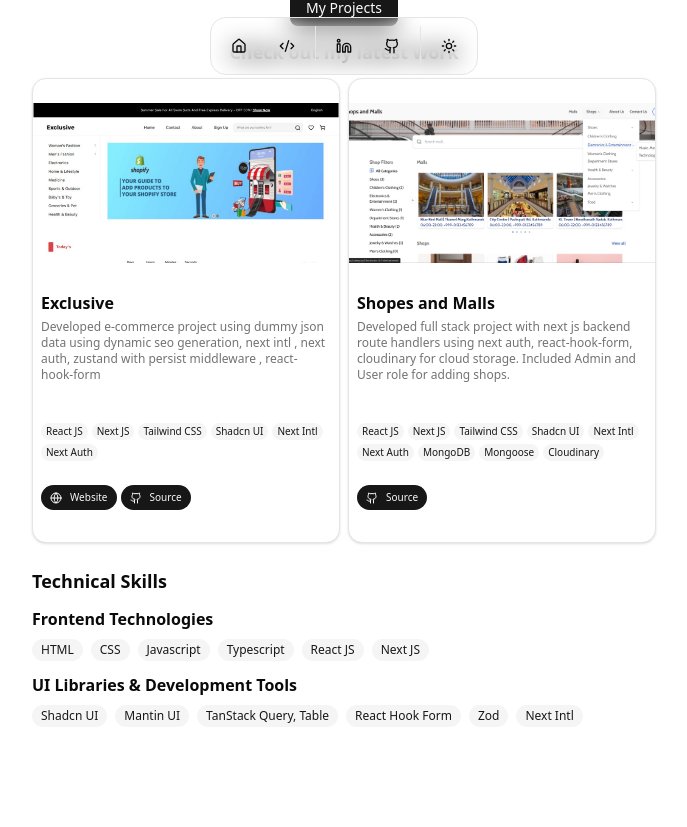
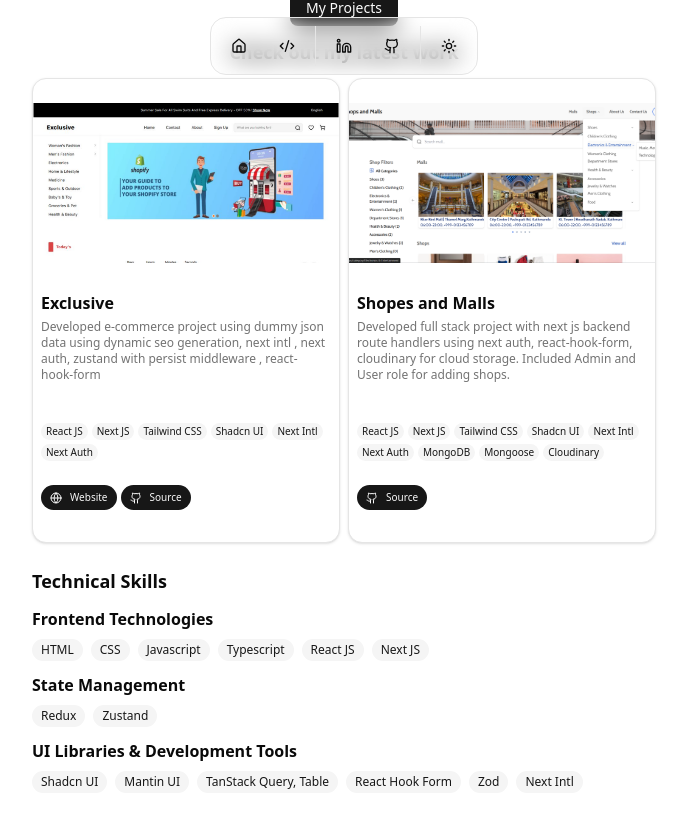
Before and after one commit to Ujwal01S/protfolio, a Next.js app: page / in a window 1280 px wide. Shown: the part 717-1544 px from the top of the page, without its empty margins (296-983 px from the left). Built offline with nearby package versions, Linux system fonts and the light colour scheme; a web font is replaced by a local one.

Commit message:
feat:adding tech stacks

```diff
--- a/src/app/_mocks/tech-stack.ts
+++ b/src/app/_mocks/tech-stack.ts
@@ -7,6 +7,8 @@ export const frontendStack = [
   "Next JS",
 ];
 
+export const stateManagement = ["Redux", "Zustand"];
+
 export const frontendTools = [
   "Shadcn UI",
   "Mantin UI",
--- a/src/components/modules/tech-stack.tsx
+++ b/src/components/modules/tech-stack.tsx
@@ -1,4 +1,8 @@
-import { frontendStack, frontendTools } from "@/app/_mocks/tech-stack";
+import {
+  frontendStack,
+  frontendTools,
+  stateManagement,
+} from "@/app/_mocks/tech-stack";
 import { Badge } from "../ui/badge";
 
 const TechStackSection = () => {
@@ -12,6 +16,17 @@ const TechStackSection = () => {
         <p className='font-semibold'>Frontend Technologies</p>
         <div className='flex flex-wrap gap-2'>
           {frontendStack.map((item) => (
+            <Badge key={item} variant='secondary'>
+              {item}
+            </Badge>
+          ))}
+        </div>
+      </div>
+
+      <div className='grid gap-2'>
+        <p className='font-semibold'>State Management</p>
+        <div className='flex flex-wrap gap-2'>
+          {stateManagement.map((item) => (
             <Badge key={item} variant='secondary'>
               {item}
             </Badge>
```
